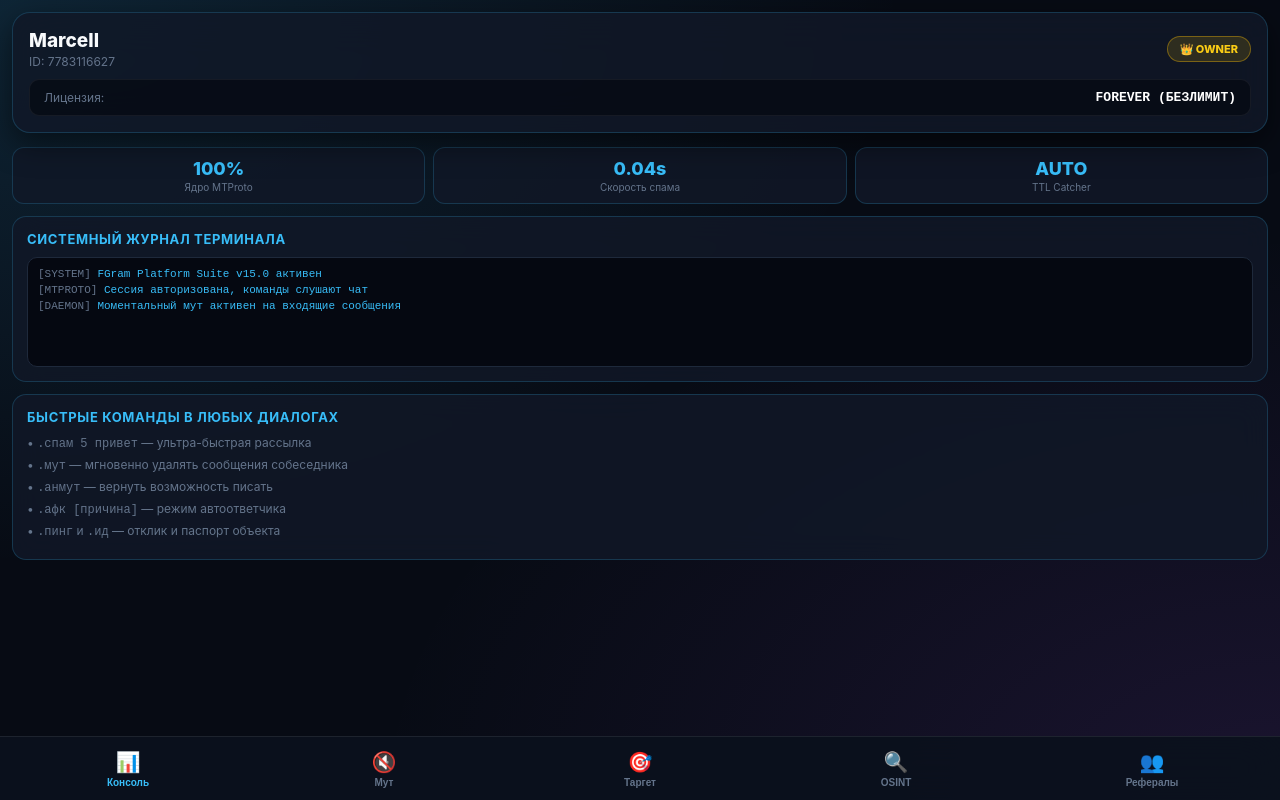
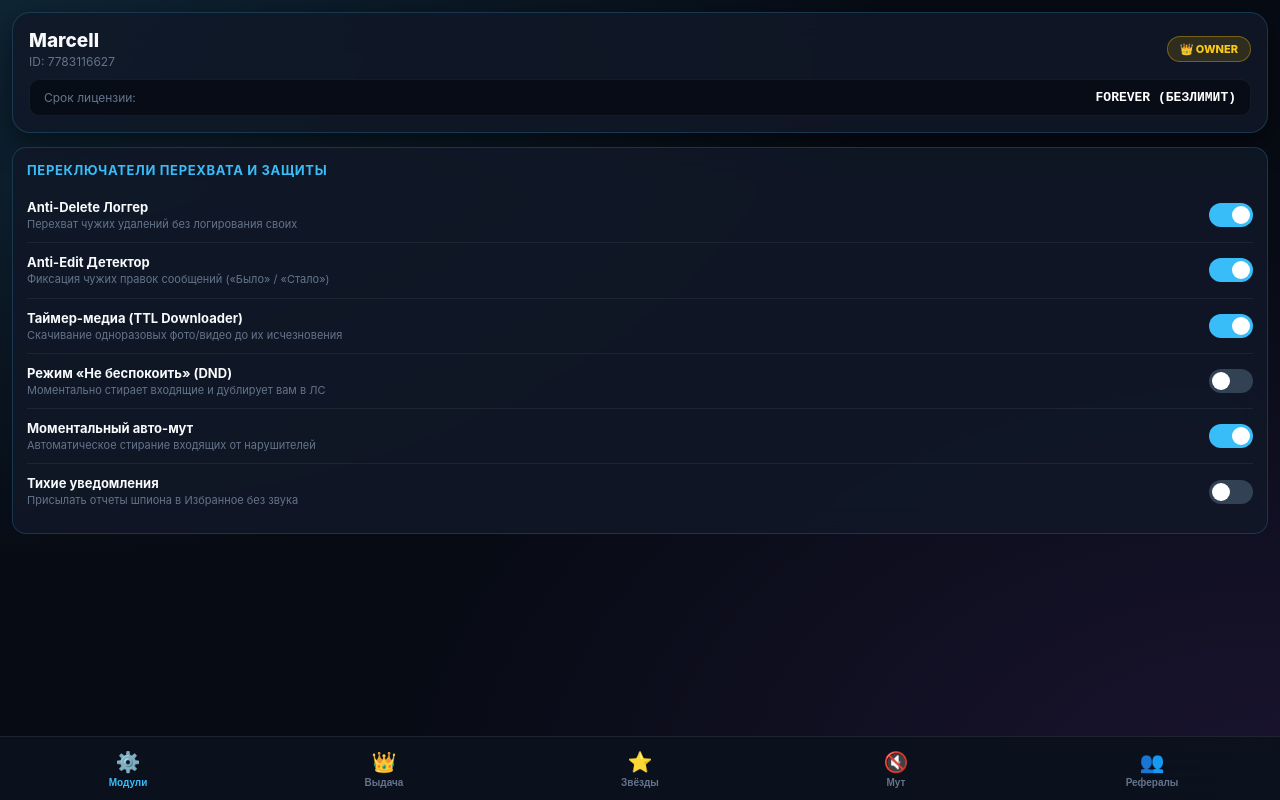
Before and after one commit to FilonisSF/FGram, a plain HTML site: page index.html in a window 1280 px wide. Drawn offline with Linux system fonts and the light colour scheme; a script that the page names is missing.

Commit message:
Update index.html

```diff
--- a/index.html
+++ b/index.html
@@ -11,8 +11,10 @@
       --card-bg: rgba(17, 24, 39, 0.85);
       --card-border: rgba(56, 189, 248, 0.2);
       --accent: #38bdf8;
+      --accent-glow: rgba(56, 189, 248, 0.35);
       --purple: #a855f7;
       --danger: #f43f5e;
+      --success: #10b981;
       --text: #f8fafc;
       --muted: #64748b;
     }
@@ -75,22 +77,6 @@
     }
     .timer-val { font-family: monospace; font-size: 13px; font-weight: 700; color: #fff; }
 
-    .metric-grid {
-      display: grid;
-      grid-template-columns: 1fr 1fr 1fr;
-      gap: 8px;
-      margin-bottom: 12px;
-    }
-    .metric-card {
-      background: var(--card-bg);
-      border: 1px solid var(--card-border);
-      border-radius: 12px;
-      padding: 10px;
-      text-align: center;
-    }
-    .metric-val { font-size: 18px; font-weight: 800; color: var(--accent); }
-    .metric-lbl { font-size: 10px; color: var(--muted); margin-top: 2px; }
-
     .tab-content { display: none; }
     .tab-content.active { display: block; animation: fadeIn 0.2s ease-out; }
 
@@ -117,20 +103,48 @@
       margin-bottom: 10px;
     }
 
-    .terminal-box {
-      background: #050811;
-      border: 1px solid #1e293b;
-      border-radius: 10px;
-      padding: 10px;
-      font-family: monospace;
-      font-size: 11px;
-      color: #38bdf8;
-      height: 110px;
-      overflow-y: auto;
-      margin-top: 8px;
+    /* СВИТЧЕРЫ С ОПИСАНИЕМ */
+    .toggle-row {
+      display: flex;
+      justify-content: space-between;
+      align-items: center;
+      padding: 11px 0;
+      border-bottom: 1px solid rgba(255, 255, 255, 0.06);
     }
-    .log-line { margin-bottom: 4px; }
-    .log-time { color: #64748b; }
+    .toggle-row:last-child { border-bottom: none; }
+    .toggle-info b { display: block; font-size: 13px; margin-bottom: 2px; }
+    .toggle-info span { font-size: 11px; color: var(--muted); line-height: 1.3; display: block; }
+
+    .switch {
+      position: relative;
+      display: inline-block;
+      width: 44px;
+      height: 24px;
+      flex-shrink: 0;
+      margin-left: 12px;
+    }
+    .switch input { opacity: 0; width: 0; height: 0; }
+    .slider {
+      position: absolute;
+      inset: 0;
+      background-color: #334155;
+      transition: .25s ease;
+      border-radius: 24px;
+      cursor: pointer;
+    }
+    .slider:before {
+      position: absolute;
+      content: "";
+      height: 18px;
+      width: 18px;
+      left: 3px;
+      bottom: 3px;
+      background-color: #fff;
+      transition: .25s ease;
+      border-radius: 50%;
+    }
+    input:checked + .slider { background-color: var(--accent); }
+    input:checked + .slider:before { transform: translateX(20px); }
 
     .input-box {
       width: 100%;
@@ -160,6 +174,25 @@
     .btn-accent { background: var(--accent); color: #070b14; }
     .btn-purple { background: var(--purple); color: #fff; }
     .btn-danger { background: rgba(244, 63, 94, 0.15); color: var(--danger); border: 1px solid rgba(244, 63, 94, 0.3); }
+
+    /* КАРТОЧКИ ТАРИФОВ ЗВЕЗД */
+    .stars-grid {
+      display: grid;
+      grid-template-columns: 1fr 1fr;
+      gap: 10px;
+      margin-top: 8px;
+    }
+    .star-card {
+      background: rgba(7, 11, 20, 0.85);
+      border: 1px solid rgba(250, 204, 21, 0.25);
+      border-radius: 12px;
+      padding: 12px;
+      text-align: center;
+      cursor: pointer;
+    }
+    .star-card:hover { border-color: #facc15; }
+    .star-title { font-size: 13px; font-weight: 700; color: #f8fafc; }
+    .star-price { font-size: 15px; font-weight: 800; color: #facc15; margin-top: 4px; }
 
     .bottom-nav {
       position: fixed;
@@ -203,80 +236,130 @@
       <div id="u-badge" class="status-badge badge-owner">👑 OWNER</div>
     </div>
     <div class="timer-box">
-      <span>Лицензия:</span>
+      <span>Срок лицензии:</span>
       <span class="timer-val" id="countdown">FOREVER (БЕЗЛИМИТ)</span>
     </div>
   </div>
 
-  <!-- МЕТРИКИ -->
-  <div class="metric-grid">
-    <div class="metric-card">
-      <div class="metric-val">100%</div>
-      <div class="metric-lbl">Ядро MTProto</div>
-    </div>
-    <div class="metric-card">
-      <div class="metric-val">0.04s</div>
-      <div class="metric-lbl">Скорость спама</div>
-    </div>
-    <div class="metric-card">
-      <div class="metric-val">AUTO</div>
-      <div class="metric-lbl">TTL Catcher</div>
+  <!-- ВКЛАДКА 1: МОДУЛИ С ОПИСАНИЕМ -->
+  <div id="tab-modules" class="tab-content active">
+    <div class="card">
+      <div class="card-title">Переключатели перехвата и защиты</div>
+
+      <div class="toggle-row">
+        <div class="toggle-info">
+          <b>Anti-Delete Логгер</b>
+          <span>Перехват чужих удалений без логирования своих</span>
+        </div>
+        <label class="switch">
+          <input type="checkbox" checked onchange="toggleMod('anti_delete', this.checked)">
+          <span class="slider"></span>
+        </label>
+      </div>
+
+      <div class="toggle-row">
+        <div class="toggle-info">
+          <b>Anti-Edit Детектор</b>
+          <span>Фиксация чужих правок сообщений («Было» / «Стало»)</span>
+        </div>
+        <label class="switch">
+          <input type="checkbox" checked onchange="toggleMod('anti_edit', this.checked)">
+          <span class="slider"></span>
+        </label>
+      </div>
+
+      <div class="toggle-row">
+        <div class="toggle-info">
+          <b>Таймер-медиа (TTL Downloader)</b>
+          <span>Скачивание одноразовых фото/видео до их исчезновения</span>
+        </div>
+        <label class="switch">
+          <input type="checkbox" checked onchange="toggleMod('save_ttl_media', this.checked)">
+          <span class="slider"></span>
+        </label>
+      </div>
+
+      <div class="toggle-row">
+        <div class="toggle-info">
+          <b>Режим «Не беспокоить» (DND)</b>
+          <span>Моментально стирает входящие и дублирует вам в ЛС</span>
+        </div>
+        <label class="switch">
+          <input type="checkbox" onchange="toggleMod('dnd', this.checked)">
+          <span class="slider"></span>
+        </label>
+      </div>
+
+      <div class="toggle-row">
+        <div class="toggle-info">
+          <b>Моментальный авто-мут</b>
+          <span>Автоматическое стирание входящих от нарушителей</span>
+        </div>
+        <label class="switch">
+          <input type="checkbox" checked onchange="toggleMod('auto_mute', this.checked)">
+          <span class="slider"></span>
+        </label>
+      </div>
+
+      <div class="toggle-row">
+        <div class="toggle-info">
+          <b>Тихие уведомления</b>
+          <span>Присылать отчеты шпиона в Избранное без звука</span>
+        </div>
+        <label class="switch">
+          <input type="checkbox" onchange="toggleMod('silent_notifications', this.checked)">
+          <span class="slider"></span>
+        </label>
+      </div>
     </div>
   </div>
 
-  <!-- ВКЛАДКА 1: КОНСОЛЬ -->
-  <div id="tab-dash" class="tab-content active">
+  <!-- ВКЛАДКА 2: ВЫДАЧА ПОДПИСОК (ДЛЯ АДМИНА) -->
+  <div id="tab-admin" class="tab-content">
     <div class="card">
-      <div class="card-title">Системный журнал терминала</div>
-      <div class="terminal-box" id="term-logs">
-        <div class="log-line"><span class="log-time">[SYSTEM]</span> FGram Platform Suite v15.0 активен</div>
-        <div class="log-line"><span class="log-time">[MTPROTO]</span> Сессия авторизована, команды слушают чат</div>
-        <div class="log-line"><span class="log-time">[DAEMON]</span> Моментальный мут активен на входящие сообщения</div>
-      </div>
-    </div>
+      <div class="card-title">👑 Выдача лицензии пользователю</div>
+      <p style="font-size:12px; color:var(--muted); margin:0 0 6px 0;">Укажите Telegram ID или @username:</p>
+      <input type="text" id="grant-user" class="input-box" placeholder="@username или ID...">
 
-    <div class="card">
-      <div class="card-title">Быстрые команды в любых диалогах</div>
-      <p style="font-size:12px; color:var(--muted); margin:0 0 6px 0;">• <code>.спам 5 привет</code> — ультра-быстрая рассылка</p>
-      <p style="font-size:12px; color:var(--muted); margin:0 0 6px 0;">• <code>.мут</code> — мгновенно удалять сообщения собеседника</p>
-      <p style="font-size:12px; color:var(--muted); margin:0 0 6px 0;">• <code>.анмут</code> — вернуть возможность писать</p>
-      <p style="font-size:12px; color:var(--muted); margin:0 0 6px 0;">• <code>.афк [причина]</code> — режим автоответчика</p>
-      <p style="font-size:12px; color:var(--muted); margin:0 0 6px 0;">• <code>.пинг</code> и <code>.ид</code> — отклик и паспорт объекта</p>
+      <p style="font-size:12px; color:var(--muted); margin:10px 0 6px 0;">Срок действия (например: 7d, 30d, 12h, forever):</p>
+      <input type="text" id="grant-dur" class="input-box" placeholder="7d, 30d, 1h или forever...">
+
+      <button class="btn btn-accent" onclick="grantSub()">⚡ Активировать лицензию</button>
     </div>
   </div>
 
-  <!-- ВКЛАДКА 2: МУТ -->
+  <!-- ВКЛАДКА 3: МАГАЗИН ЗВЕЗД (TELEGRAM STARS) -->
+  <div id="tab-shop" class="tab-content">
+    <div class="card">
+      <div class="card-title">⭐ Продление подписки за Звёзды</div>
+      <p style="font-size:12px; color:var(--muted); margin:0 0 6px 0;">Нажмите на тариф для выставления официального счета:</p>
+
+      <div class="stars-grid">
+        <div class="star-card" onclick="triggerStarsInvoice('7d')">
+          <div class="star-title">⚡ 7 Дней</div>
+          <div class="star-price">50 ⭐️</div>
+        </div>
+        <div class="star-card" onclick="triggerStarsInvoice('30d')">
+          <div class="star-title">⭐ 30 Дней</div>
+          <div class="star-price">149 ⭐️</div>
+        </div>
+      </div>
+
+      <div class="star-card" style="margin-top:10px;" onclick="triggerStarsInvoice('forever')">
+        <div class="star-title">💎 Лицензия Навсегда (Forever)</div>
+        <div class="star-price">499 ⭐️</div>
+      </div>
+    </div>
+  </div>
+
+  <!-- ВКЛАДКА 4: МУТ-ЛИСТ -->
   <div id="tab-mute" class="tab-content">
     <div class="card">
       <div class="card-title">🔇 Моментальный авто-мут</div>
-      <p style="font-size:12px; color:var(--muted); margin:0 0 6px 0;">Любые сообщения от указанных ID будут стираться мгновенно:</p>
-      <input type="text" id="mute-val" class="input-box" placeholder="Введите числовой ID цели...">
+      <p style="font-size:12px; color:var(--muted); margin:0 0 6px 0;">ID нарушителя для стирания сообщений:</p>
+      <input type="text" id="mute-val" class="input-box" placeholder="Числовой ID...">
       <button class="btn btn-accent" onclick="addMute()">🚫 Замутить объект</button>
-      <button class="btn btn-danger" onclick="clearMutes()">🗑 Стереть весь черный список</button>
-    </div>
-  </div>
-
-  <!-- ВКЛАДКА 3: ТАРГЕТ-РАДАР -->
-  <div id="tab-target" class="tab-content">
-    <div class="card">
-      <div class="card-title">🎯 Таргет-радар (Группы / Каналы)</div>
-      <p style="font-size:12px; color:var(--muted); margin:0 0 6px 0;">Приоритетное логирование удалений и правок в чатах:</p>
-      <input type="text" id="target-val" class="input-box" placeholder="@channel или ID чата...">
-      <button class="btn btn-accent" onclick="addTarget()">➕ Поставить на особый контроль</button>
-    </div>
-  </div>
-
-  <!-- ВКЛАДКА 4: OSINT-СКАНЕР -->
-  <div id="tab-osint" class="tab-content">
-    <div class="card">
-      <div class="card-title">🔍 OSINT Экспресс-сканер</div>
-      <p style="font-size:12px; color:var(--muted); margin:0 0 6px 0;">Введите юзернейм или ID для быстрого анализа возраста:</p>
-      <input type="text" id="osint-val" class="input-box" placeholder="@username или ID...">
-      <button class="btn btn-purple" onclick="scanOsint()">🔎 Проанализировать объект</button>
-
-      <div id="osint-res" style="display:none; margin-top:12px; padding:10px; background:#050811; border-radius:8px; font-size:12px;">
-        <div id="osint-out"></div>
-      </div>
+      <button class="btn btn-danger" onclick="clearMutes()">🗑 Очистить весь список</button>
     </div>
   </div>
 
@@ -284,28 +367,28 @@
   <div id="tab-refs" class="tab-content">
     <div class="card">
       <div class="card-title">👥 Бонусные дни (+1 день)</div>
-      <p style="font-size:12px; color:var(--muted); margin:0 0 10px 0;">За каждого приглашенного друга начисляется +1 день лицензии!</p>
-      <button class="btn btn-purple" onclick="copyRef()">🔗 Скопировать реферальную ссылку</button>
+      <p style="font-size:12px; color:var(--muted); margin:0 0 10px 0;">За каждого друга начисляется +1 день доступа!</p>
+      <button class="btn btn-purple" onclick="copyRef()">🔗 Скопировать ссылку</button>
     </div>
   </div>
 
   <!-- НАВБАР -->
   <div class="bottom-nav">
-    <button class="nav-btn active" onclick="switchNav('dash', this)">
-      <span class="nav-icon">📊</span>
-      <span>Консоль</span>
+    <button class="nav-btn active" onclick="switchNav('modules', this)">
+      <span class="nav-icon">⚙️</span>
+      <span>Модули</span>
+    </button>
+    <button class="nav-btn" onclick="switchNav('admin', this)">
+      <span class="nav-icon">👑</span>
+      <span>Выдача</span>
+    </button>
+    <button class="nav-btn" onclick="switchNav('shop', this)">
+      <span class="nav-icon">⭐</span>
+      <span>Звёзды</span>
     </button>
     <button class="nav-btn" onclick="switchNav('mute', this)">
       <span class="nav-icon">🔇</span>
       <span>Мут</span>
-    </button>
-    <button class="nav-btn" onclick="switchNav('target', this)">
-      <span class="nav-icon">🎯</span>
-      <span>Таргет</span>
-    </button>
-    <button class="nav-btn" onclick="switchNav('osint', this)">
-      <span class="nav-icon">🔍</span>
-      <span>OSINT</span>
     </button>
     <button class="nav-btn" onclick="switchNav('refs', this)">
       <span class="nav-icon">👥</span>
@@ -332,6 +415,26 @@
       btn.classList.add('active');
     }
 
+    function toggleMod(mod, state) {
+      if (tg.HapticFeedback) tg.HapticFeedback.selectionChanged();
+      tg.sendData(JSON.stringify({ action: "toggle_setting", module: mod, state: state }));
+    }
+
+    function grantSub() {
+      const target = document.getElementById('grant-user').value.trim();
+      const dur = document.getElementById('grant-dur').value.trim();
+      if (!target || !dur) return tg.showAlert("Заполните оба поля!");
+      if (tg.HapticFeedback) tg.HapticFeedback.impactOccurred('heavy');
+      tg.sendData(JSON.stringify({ action: "grant_subscription", target: target, duration: dur }));
+      document.getElementById('grant-user').value = "";
+      document.getElementById('grant-dur').value = "";
+    }
+
+    function triggerStarsInvoice(plan) {
+      if (tg.HapticFeedback) tg.HapticFeedback.impactOccurred('medium');
+      tg.close();
+    }
+
     function addMute() {
       const val = document.getElementById('mute-val').value.trim();
       if (!val) return tg.showAlert("Введите числовой ID!");
@@ -345,14 +448,6 @@
       tg.sendData(JSON.stringify({ action: "clear_mutes" }));
     }
 
-    function addTarget() {
-      const val = document.getElementById('target-val').value.trim();
-      if (!val) return tg.showAlert("Введите @channel или ID чата!");
-      if (tg.HapticFeedback) tg.HapticFeedback.impactOccurred('heavy');
-      tg.sendData(JSON.stringify({ action: "add_target", target: val }));
-      document.getElementById('target-val').value = "";
-    }
-
     function copyRef() {
       if (tg.HapticFeedback) tg.HapticFeedback.notificationOccurred('success');
       const bot = tg.initDataUnsafe?.bot?.username || "fgram_dox_bot";
@@ -360,25 +455,6 @@
       navigator.clipboard.writeText(link);
       tg.showAlert("Реферальная ссылка скопирована:\n" + link);
     }
-
-    function scanOsint() {
-      const val = document.getElementById('osint-val').value.trim();
-      if (!val) return tg.showAlert("Укажите @username или ID!");
-      if (tg.HapticFeedback) tg.HapticFeedback.impactOccurred('medium');
-
-      const out = document.getElementById('osint-out');
-      document.getElementById('osint-res').style.display = 'block';
-      out.innerHTML = `⏳ <i>Анализ объекта ${val}...</i>`;
-
-      setTimeout(() => {
-        out.innerHTML = `
-          <b>🎯 Результат анализа:</b><br>
-          • Объект: <code>${val}</code><br>
-          • Подключение: MTProto DC Linked<br>
-          • Мониторинг: Доступен для слежки
-        `;
-      }, 600);
-    }
   </script>
 </body>
 </html>
```
